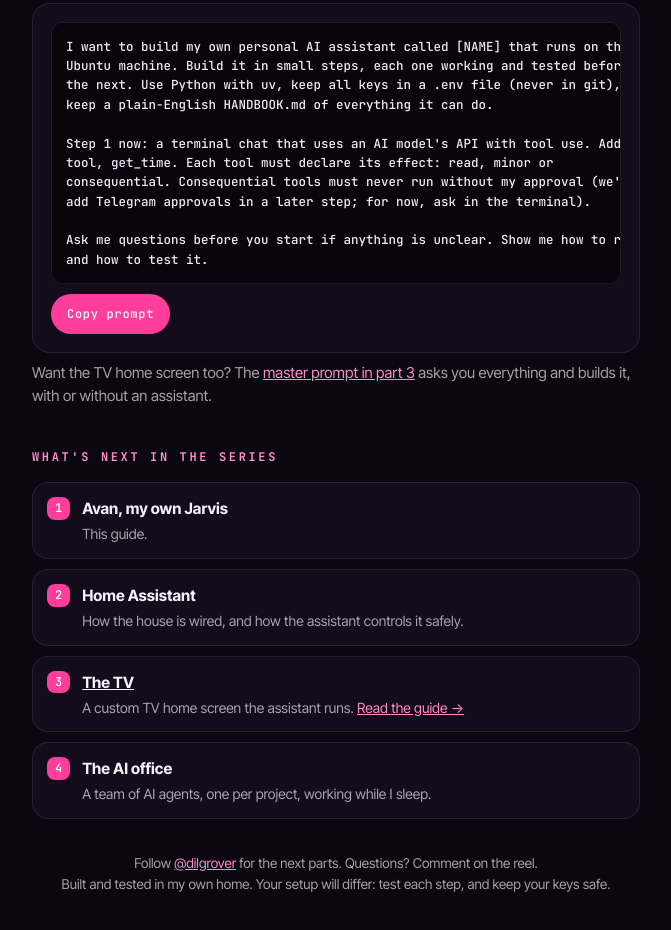
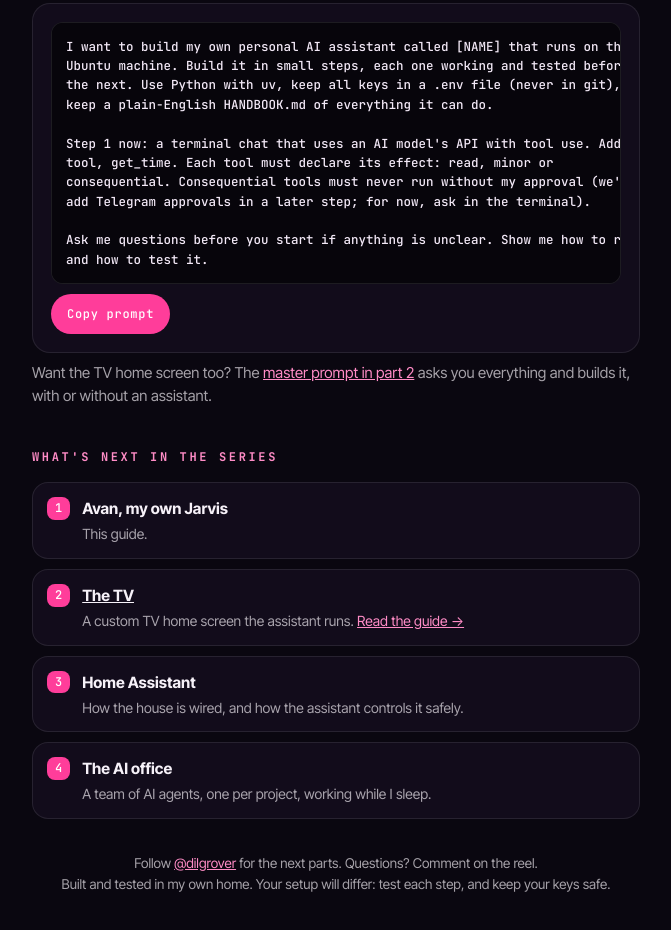
Before and after one commit to dilgrover/dilgrover.github.io, a plain HTML site: page avan/index.html in a window 1280 px wide. Shown: the part 6178-7108 px from the top of the page, without its empty margins (304-975 px from the left). Drawn offline with Linux system fonts and the light colour scheme.

Commit message:
TV guide is now part 2 of the series, Home Assistant part 3
Co-Authored-By: Claude Opus 5.5 <noreply@anthropic.com>
Claude-Session: https://claude.ai/code/session_01VEm5euSunFZpXzMqL786n2

```diff
--- a/avan/index.html
+++ b/avan/index.html
@@ -290,13 +290,13 @@ Ask me questions before you start if anything is unclear. Show me how to run it
 and how to test it.</code></pre>
 <button class="copy" type="button" id="copy">Copy prompt</button>
 </div>
-<p class="gintro">Want the TV home screen too? The <a href="../avan-tv/#master" style="color:var(--pink-soft)">master prompt in part 3</a> asks you everything and builds it, with or without an assistant.</p>
+<p class="gintro">Want the TV home screen too? The <a href="../avan-tv/#master" style="color:var(--pink-soft)">master prompt in part 2</a> asks you everything and builds it, with or without an assistant.</p>
 
 <h3 class="group">WHAT'S NEXT IN THE SERIES</h3>
 <div class="next">
   <div class="f"><span class="num">1</span><div><b>Avan, my own Jarvis</b><span>This guide.</span></div></div>
-  <div class="f"><span class="num">2</span><div><b>Home Assistant</b><span>How the house is wired, and how the assistant controls it safely.</span></div></div>
-  <div class="f"><span class="num">3</span><div><b><a href="../avan-tv/" style="color:inherit">The TV</a></b><span>A custom TV home screen the assistant runs. <a href="../avan-tv/" style="color:var(--pink-soft)">Read the guide →</a></span></div></div>
+  <div class="f"><span class="num">2</span><div><b><a href="../avan-tv/" style="color:inherit">The TV</a></b><span>A custom TV home screen the assistant runs. <a href="../avan-tv/" style="color:var(--pink-soft)">Read the guide →</a></span></div></div>
+  <div class="f"><span class="num">3</span><div><b>Home Assistant</b><span>How the house is wired, and how the assistant controls it safely.</span></div></div>
   <div class="f"><span class="num">4</span><div><b>The AI office</b><span>A team of AI agents, one per project, working while I sleep.</span></div></div>
 </div>
 
```
Also changed, not shown: avan-tv/index.html (+6 -6 lines), index.html (+1 -1 lines), 1 other file.
